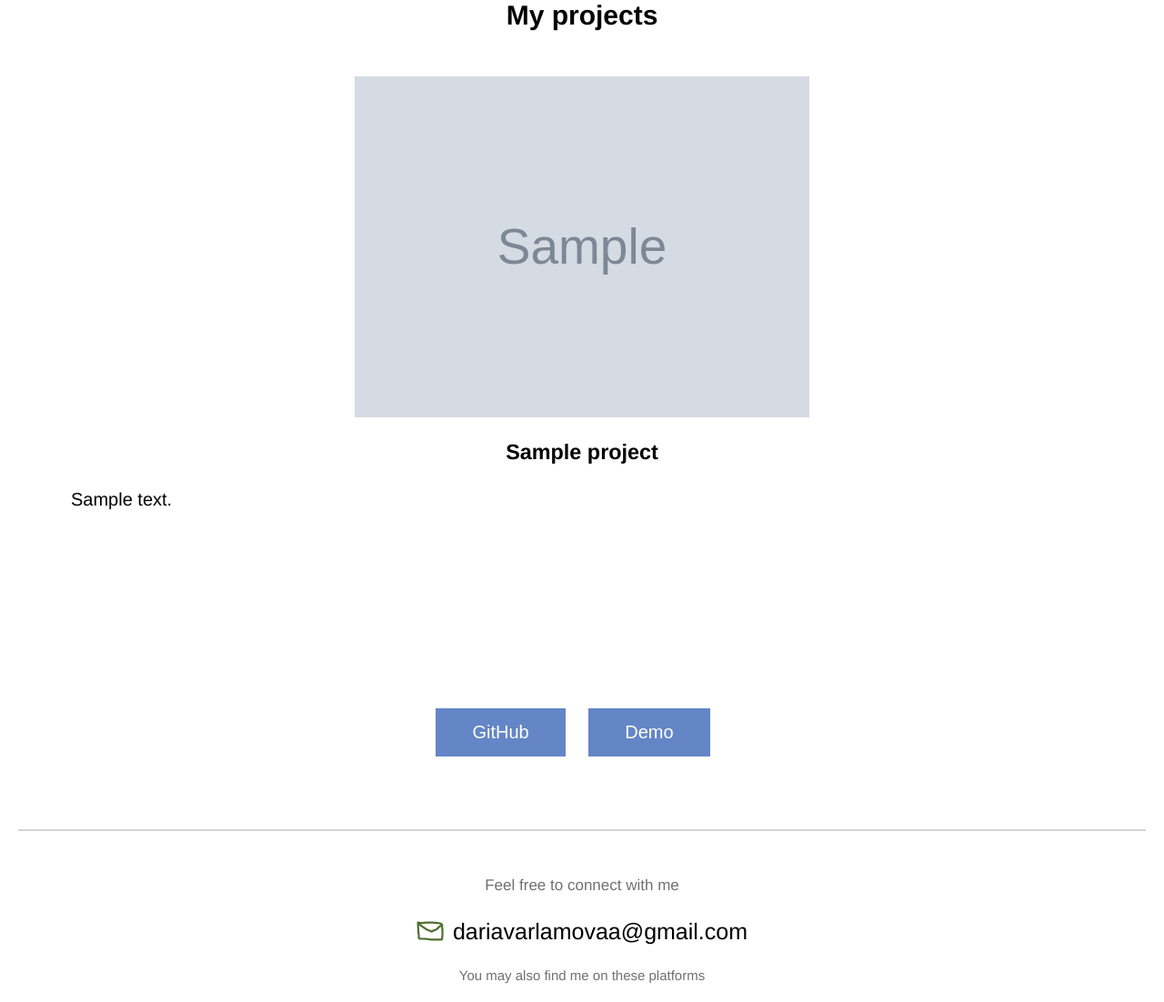
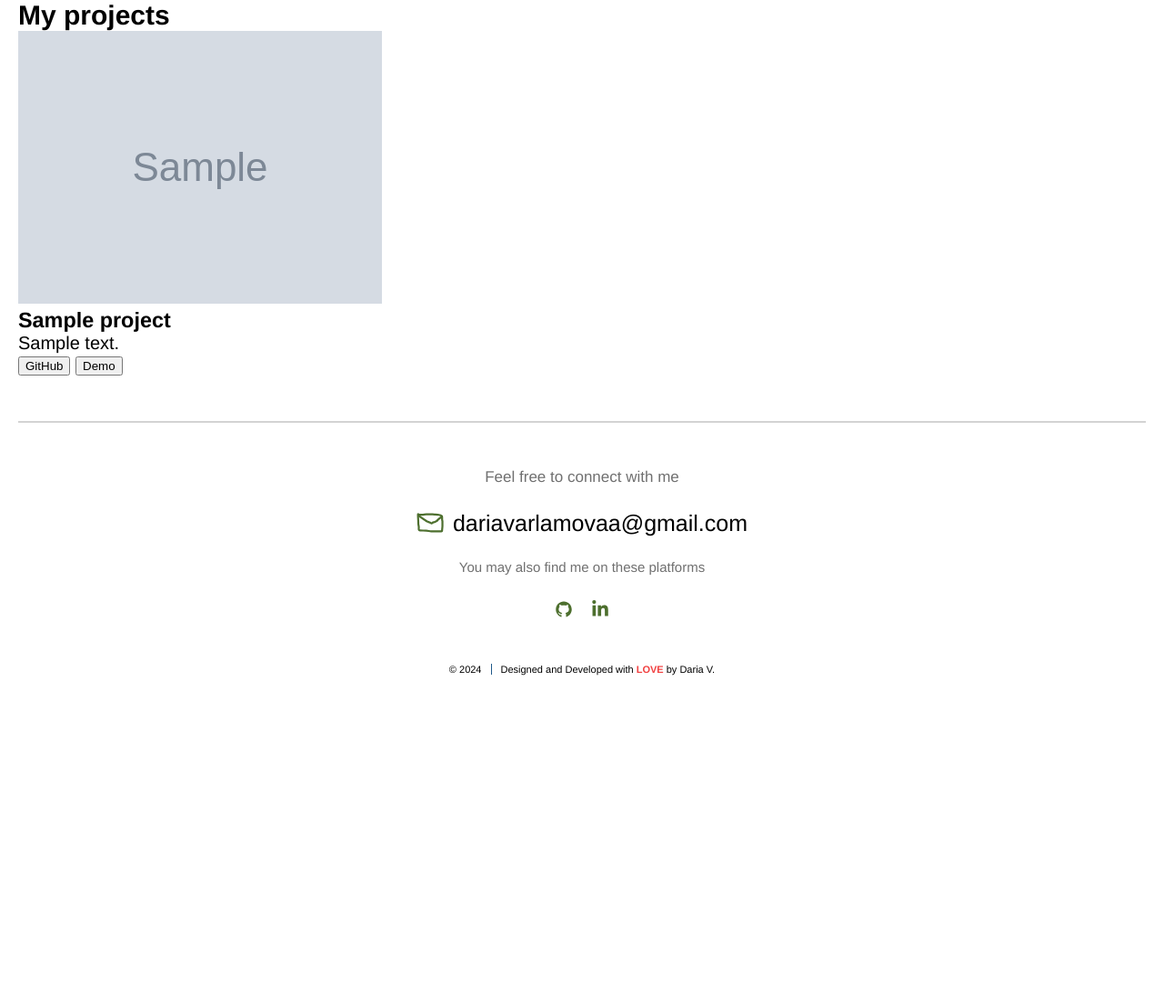
Before and after one commit to dariavarlamovaa/personalwebsiteFlask, a Flask app: template templates/projects.html in a window 1280 px wide. Shown: the part 120-1222 px from the top of the page at 91% size. After the commit the page ends 863 px from the top, so only its background shows below. Run offline with Flask 3, Linux system fonts and the light colour scheme; the template is opened without the code that fills it: most values are stand-ins (such as "Sample title", 1, 10 or a date in 2020); grey boxes marked "Sample" are stand-in pictures.

Commit message:
updated portfolio page

```diff
--- a/static/css/base.css
+++ b/static/css/base.css
@@ -100,6 +100,14 @@ svg {
     justify-content: flex-end;
 }
 
+.mail-image:hover {
+    transform: scale(1.1);
+    transition-duration: 0.3s;
+    transition-timing-function: ease-in-out;
+    transition-delay: 0s;
+    transition-property: all;
+}
+
 .next-steps {
     display: flex;
     flex-direction: column;
--- a/static/css/projects.css
+++ /dev/null
@@ -1,37 +0,0 @@
-.projects h1 {
-    margin-bottom: 30px;
-    text-align: center;
-}
-
-.my-project {
-    display: table-cell;
-    width: 30%;
-    text-align: center;
-}
-
-.my-project img {
-    width: 500px;
-    margin-bottom: 20px;
-    padding-top: 20px;
-}
-
-.my-project p {
-    padding: 23px 58px;
-    text-align: justify;
-    line-height: 1.5;
-    min-height: 222px;
-}
-
-.project-button {
-    background-color: #6486c6;
-    padding: 15px 40px;
-    margin: 0 20px 30px 0;
-    border: none;
-    font-size: 20px;
-
-}
-
-.project-button a {
-    color: #FFFFFF;
-
-}
```
